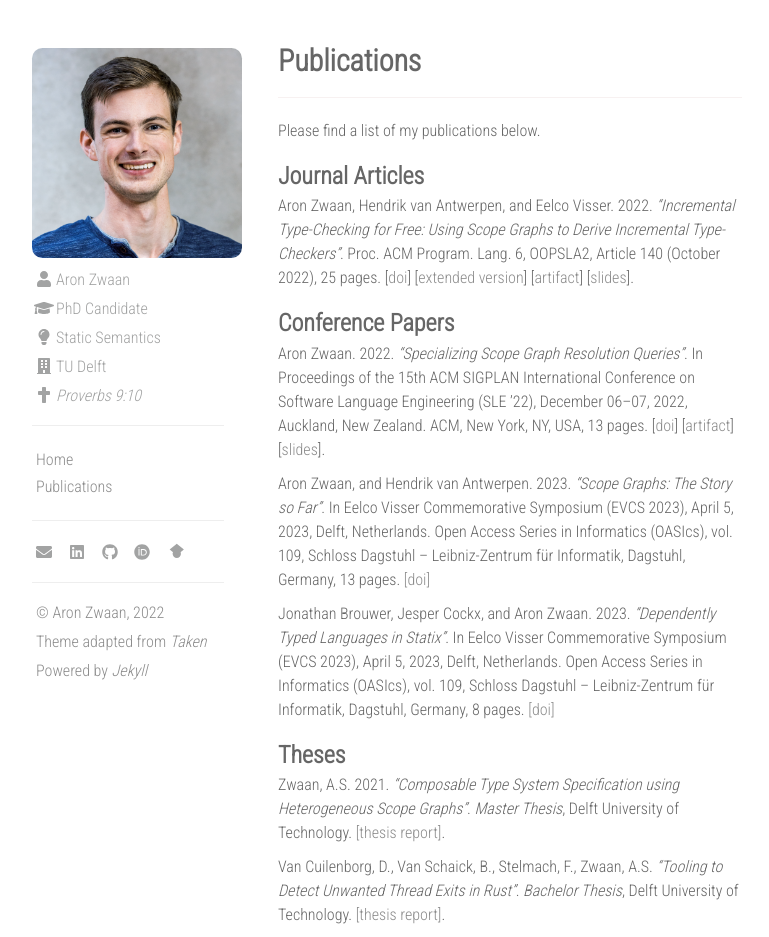
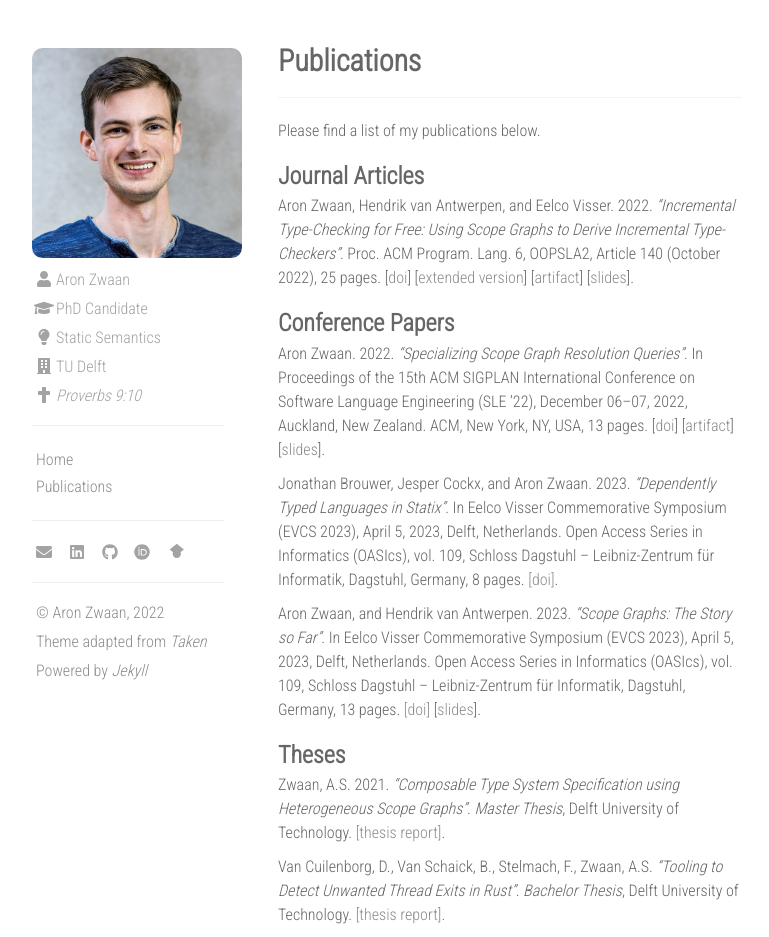
Before and after one commit to aronzwaan/aronzwaan.github.io, a Jekyll site: the page built from publications.md, in a window 1280 px wide. Shown: the whole page, without its empty margins (312-1081 px from the left). Built offline with Jekyll 4.4.1, drawn with Linux system fonts in a browser that asks for light colours; nearby versions of some CDN libraries.

Commit message:
Add EVCS slides

```diff
--- a/publications.md
+++ b/publications.md
@@ -24,15 +24,16 @@ ACM, New York, NY, USA, 13 pages.
 [[artifact](https://doi.org/10.5281/zenodo.7189413)]
 [[slides](/assets/sle22-slides.pdf)].
 
+Jonathan Brouwer, Jesper Cockx, and Aron Zwaan. 2023. _"Dependently Typed Languages in Statix"_.
+In Eelco Visser Commemorative Symposium (EVCS 2023), April 5, 2023, Delft, Netherlands.
+Open Access Series in Informatics (OASIcs), vol. 109, Schloss Dagstuhl -- Leibniz-Zentrum für Informatik, Dagstuhl, Germany, 8 pages.
+[[doi]](https://doi.org/10.4230/OASIcs.EVCS.2023.6).
+
 Aron Zwaan, and Hendrik van Antwerpen. 2023. _"Scope Graphs: The Story so Far"_.
 In Eelco Visser Commemorative Symposium (EVCS 2023), April 5, 2023, Delft, Netherlands.
 Open Access Series in Informatics (OASIcs), vol. 109, Schloss Dagstuhl -- Leibniz-Zentrum für Informatik, Dagstuhl, Germany, 13 pages.
 [[doi]](https://doi.org/10.4230/OASIcs.EVCS.2023.32)
-
-Jonathan Brouwer, Jesper Cockx, and Aron Zwaan. 2023. _"Dependently Typed Languages in Statix"_.
-In Eelco Visser Commemorative Symposium (EVCS 2023), April 5, 2023, Delft, Netherlands.
-Open Access Series in Informatics (OASIcs), vol. 109, Schloss Dagstuhl -- Leibniz-Zentrum für Informatik, Dagstuhl, Germany, 8 pages.
-[[doi]](https://doi.org/10.4230/OASIcs.EVCS.2023.6)
+[[slides](/assets/evcs-slides.pdf)].
 
 
 ### Theses
```
Also changed, not shown: index.md (+1 -1 lines), 1 other file.
